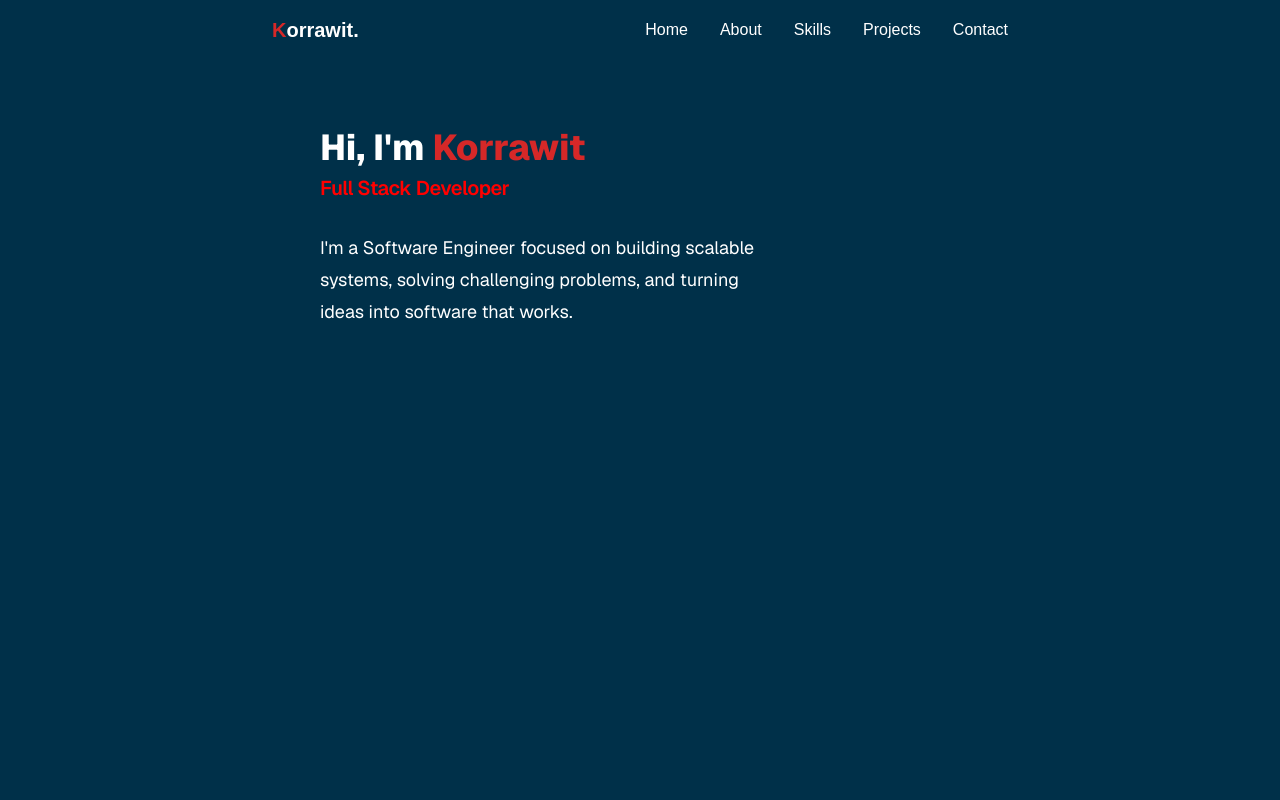
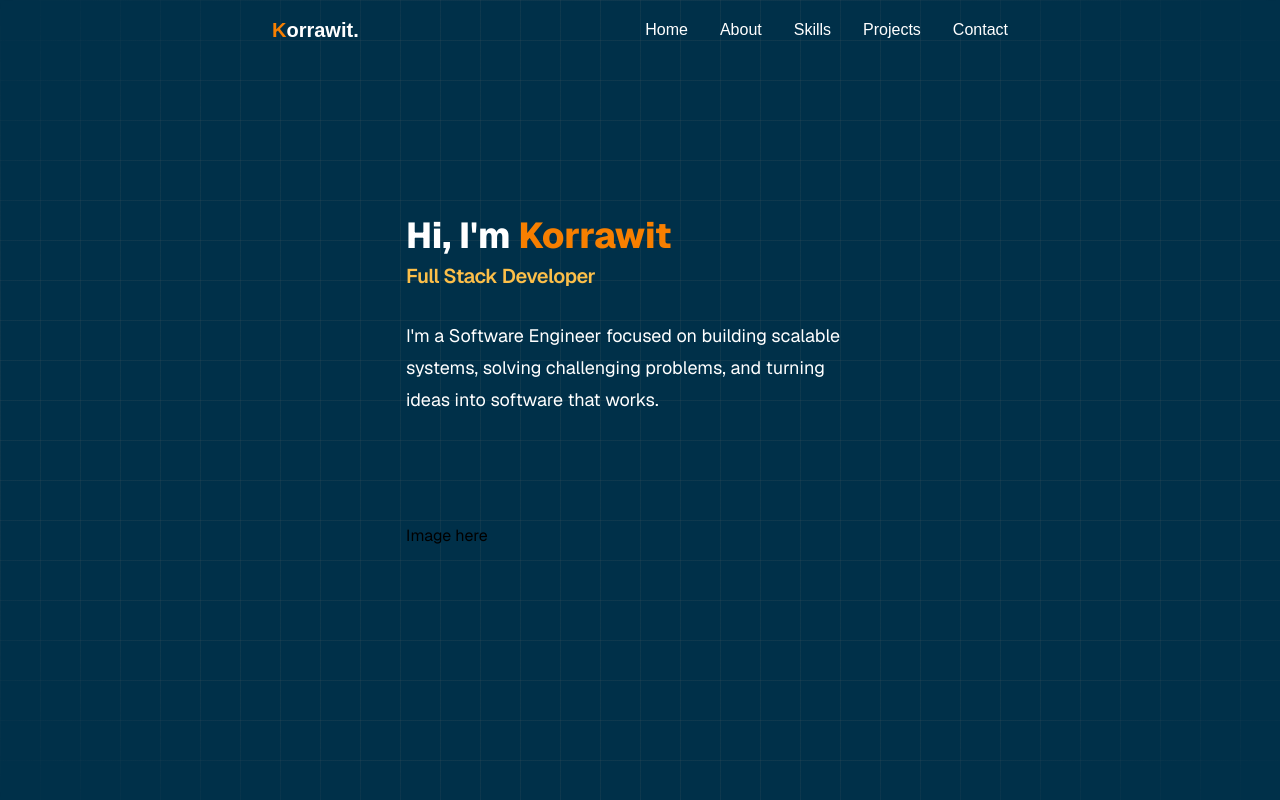
Before and after one commit to KorrawitF/personal.webfront, a Next.js app: page / in a window 1280 px wide. Built offline with nearby package versions, Linux system fonts and the light colour scheme.

Commit message:
Add LinkedIn icon component, update global styles, and enhance homepage layout

```diff
--- /dev/null
+++ b/app/global/icons/linkedin.tsx
@@ -0,0 +1,9 @@
+export default function LinkedInIcon(size: number, color: string) {
+    return (
+        <>
+        <svg className="w-6 h-6 text-gray-800 dark:text-white" aria-hidden="true" xmlns="http://www.w3.org/2000/svg" fill="none" viewBox="0 0 20 20">
+            <path stroke="currentColor" stroke-linecap="round" stroke-linejoin="round" stroke-width="2" d="M7.75 4H19M7.75 4a2.25 2.25 0 0 1-4.5 0m4.5 0a2.25 2.25 0 0 0-4.5 0M1 4h2.25m13.5 6H19m-2.25 0a2.25 2.25 0 0 1-4.5 0m4.5 0a2.25 2.25 0 0 0-4.5 0M1 10h11.25m-4.5 6H19M7.75 16a2.25 2.25 0 0 1-4.5 0m4.5 0a2.25 2.25 0 0 0-4.5 0M1 16h2.25"/>
+        </svg>
+        </>
+    );
+}
--- a/app/globals.css
+++ b/app/globals.css
@@ -1,10 +1,9 @@
 @import "tailwindcss";
 
 :root {
-  --primary: #D62828;
+  --primary: #F77F00;
   --secondary: #FCBF49;
   --background: #003049;
-  --foreground: #F77F00;
   --accent: red;
 }
 
--- a/app/layout.tsx
+++ b/app/layout.tsx
@@ -12,11 +12,6 @@ const geistMono = Geist_Mono({
   subsets: ["latin"],
 });
 
-export const metadata: Metadata = {
-  title: "Create Next App",
-  description: "Generated by create next app",
-};
-
 export default function RootLayout({ children }: LayoutProps<"/">) {
   return (
     <html
@@ -24,7 +19,7 @@ export default function RootLayout({ children }: LayoutProps<"/">) {
       className={`${geistSans.variable} ${geistMono.variable} h-full antialiased`}
     >
       <body>
-        <nav className="bg-background fixed w-full z-20 top-0 start-0 border-default">
+        <nav className="fixed w-full z-20 top-0 start-0 border-default">
           <div className="max-w-screen-xl flex flex-wrap items-center justify-between mx-auto p-4 w-3xl">
             <a href="#" className="flex items-center space-x-3 rtl:space-x-reverse">
                 <span className="self-center text-xl text-white font-semibold whitespace-nowrap"><strong className="text-primary">K</strong>orrawit.</span>
@@ -54,7 +49,11 @@ export default function RootLayout({ children }: LayoutProps<"/">) {
             </div>
           </div>
         </nav>
-        <main className="min-h-full flex flex-col px-1">
+        <main className="flex flex-col px-1 absolute -z-10 inset-0 h-full w-full
+            bg-[linear-gradient(to_right,#73737320_1px,transparent_1px),linear-gradient(to_bottom,#73737320_1px,transparent_1px)]
+            bg-[size:40px_40px]
+            [mask-image:radial-gradient(ellipse_at_center,#000_70%,transparent_100%)]
+            [-webkit-mask-image:radial-gradient(ellipse_at_center,#000_70%,transparent_100%)]">
           {children}
         </main>
       </body>
--- a/app/page.tsx
+++ b/app/page.tsx
@@ -3,21 +3,23 @@ import Image from "next/image";
 export default function Home() {
   return (
     <div className="flex flex-col flex-1 items-center justify-center font-sans">
-      <main className="flex flex-1 w-full max-w-3xl flex-col items-center justify-between py-32 px-16 sm:items-start">
-        <>
-        <h1 className="text-4xl text-white font-extrabold">Hi, I'm <span className="text-primary">Korrawit</span></h1>
+      <main className="flex flex-1 flex-col justify-center w-full xl:max-w-1/2 items-center justify-between xl:py-32 md:px-16 sm:items-start">
+        <div className="w-full flex flex-wrap flex-row min-h-3/4 p-5">
+          <div className="grow align-center">
+            <h1 className="text-4xl text-white font-extrabold md:text-start text-center">Hi, I'm <span className="text-primary">Korrawit</span></h1>
             <div className="flex flex-col items-center gap-6 text-center sm:items-start sm:text-left">
-          <h1 className="max-w-xs text-xl font-semibold leading-10 tracking-tight text-accent">
+              <h1 className="max-w-xs text-xl font-semibold leading-10 tracking-tight text-secondary">
                 Full Stack Developer
               </h1>
               <p className="max-w-md text-lg text-white leading-8">
                 I'm a Software Engineer focused on building scalable systems, solving challenging problems, and turning ideas into software that works.
               </p>
             </div>
-        </>
-        <>
-        <div></div>
-        </>
+          </div>
+          <div className="lg:flex flex-col justify-center self-center hidden">
+            Image here
+          </div>
+        </div>
       </main>
     </div>
   );
```
Lines whose indentation alone changed are shown as unchanged.
